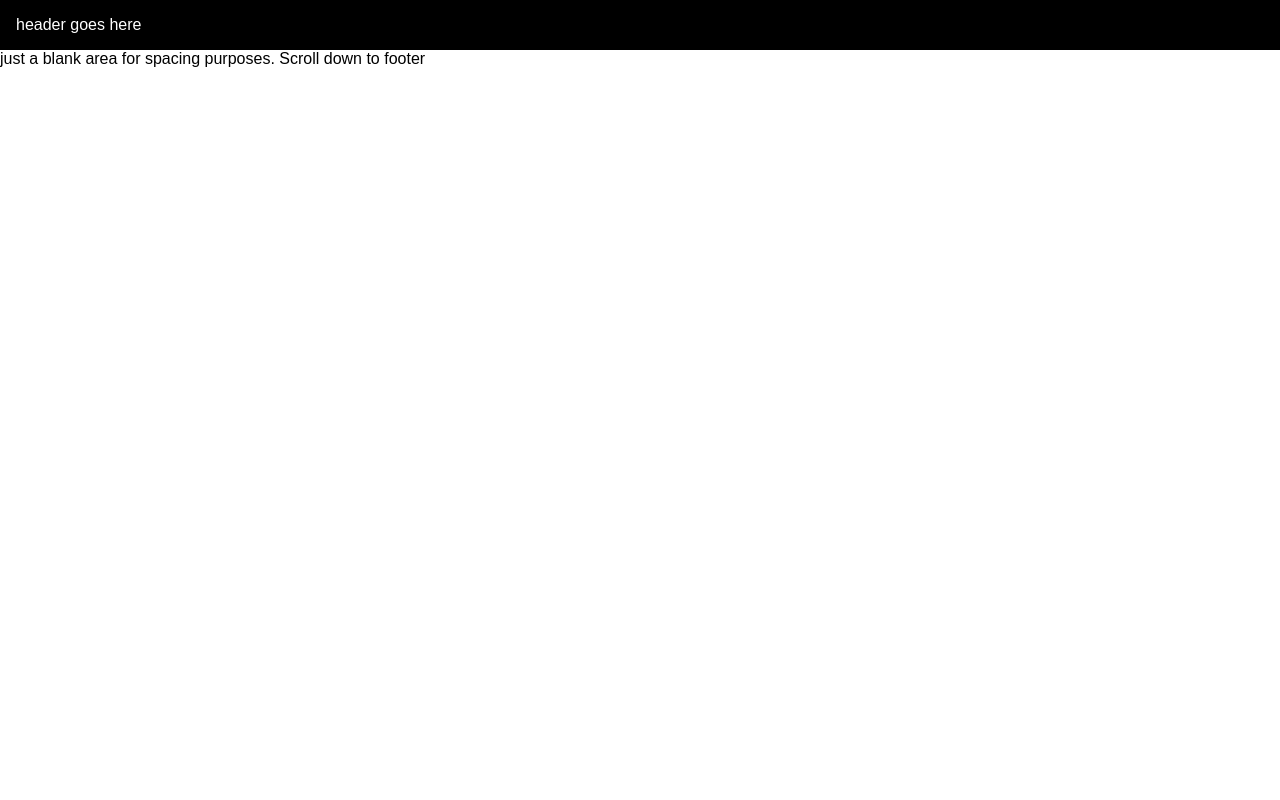
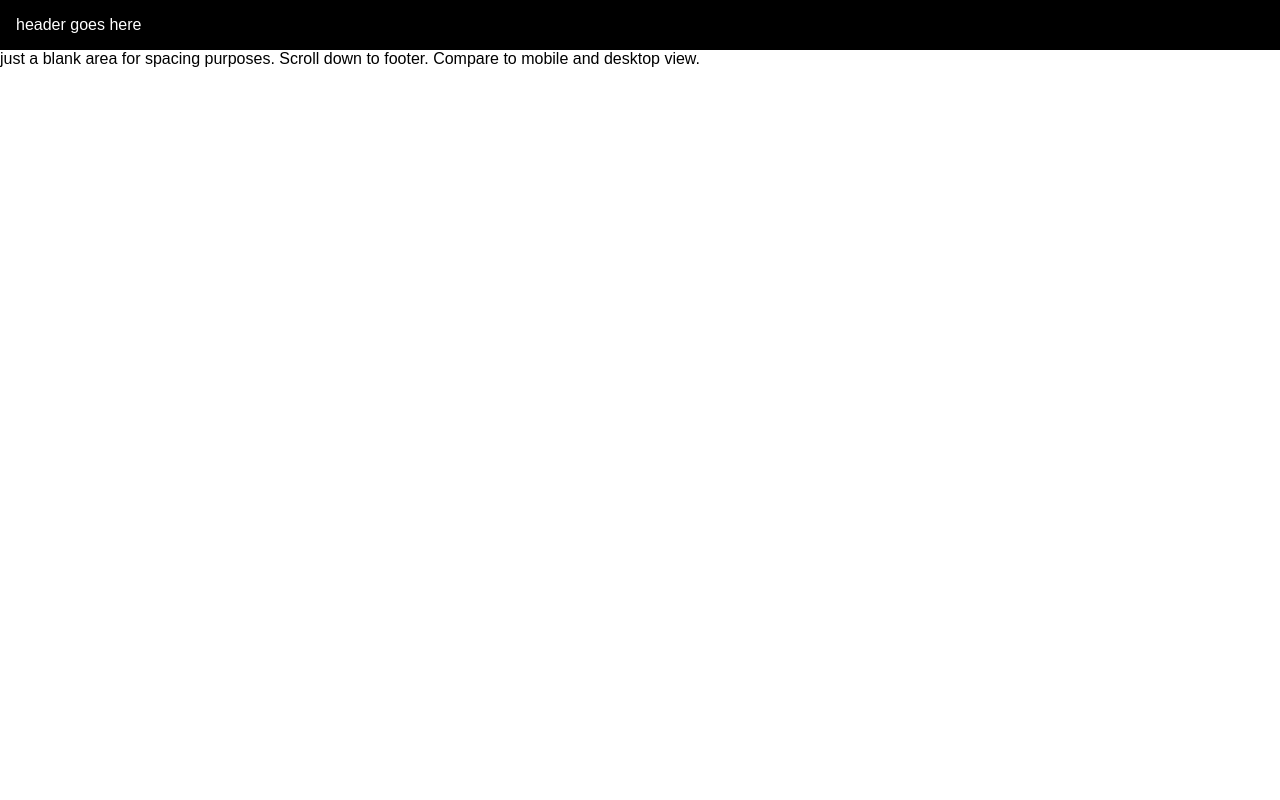
Before and after one commit to cazthetraveler/CSS-Stuff, a plain HTML site: page index.html in a window 1280 px wide. Shown: the top 800 px of the page. Drawn offline with nearby package versions, Linux system fonts and the light colour scheme.

Commit message:
Update index.html

```diff
--- a/index.html
+++ b/index.html
@@ -3,14 +3,14 @@
 <head>
     <meta charset="UTF-8">
     <meta name="viewport" content="width=device-width, initial-scale=1.0">
-    <title>Footer CSS</title>
+    <title>CSS Stuff</title>
     <link rel="stylesheet" href="https://fonts.googleapis.com/css2?family=Material+Symbols+Outlined:opsz,wght,FILL,GRAD@20..48,100..700,0..1,-50..200" />
     <link rel="stylesheet" href="./css/footer.css">
 </head>
 <body>
     <header>header goes here</header>
     <main>
-        <section class="blank">just a blank area for spacing purposes. Scroll down to footer</section>
+        <section class="blank">just a blank area for spacing purposes. Scroll down to footer. Compare to mobile and desktop view.</section>
     </main>
     <footer>
         <section class="footer-links">
```
